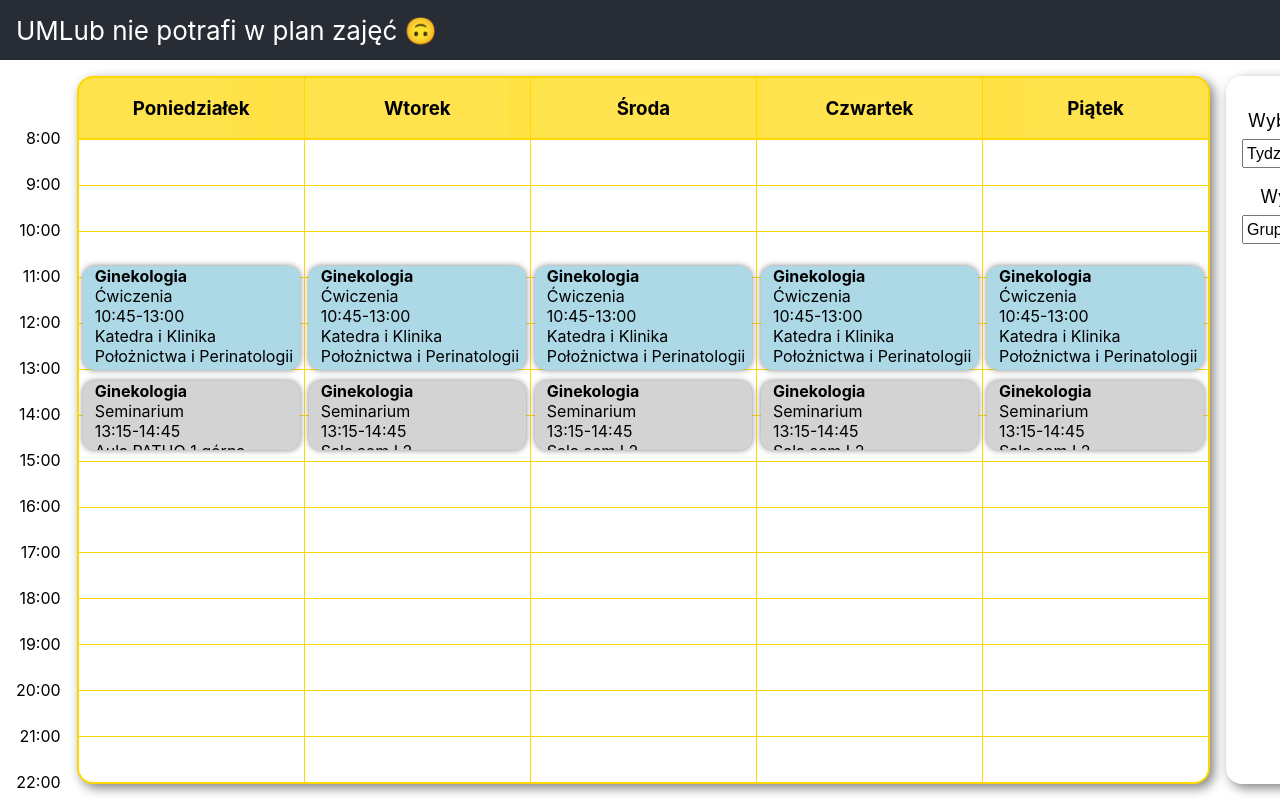
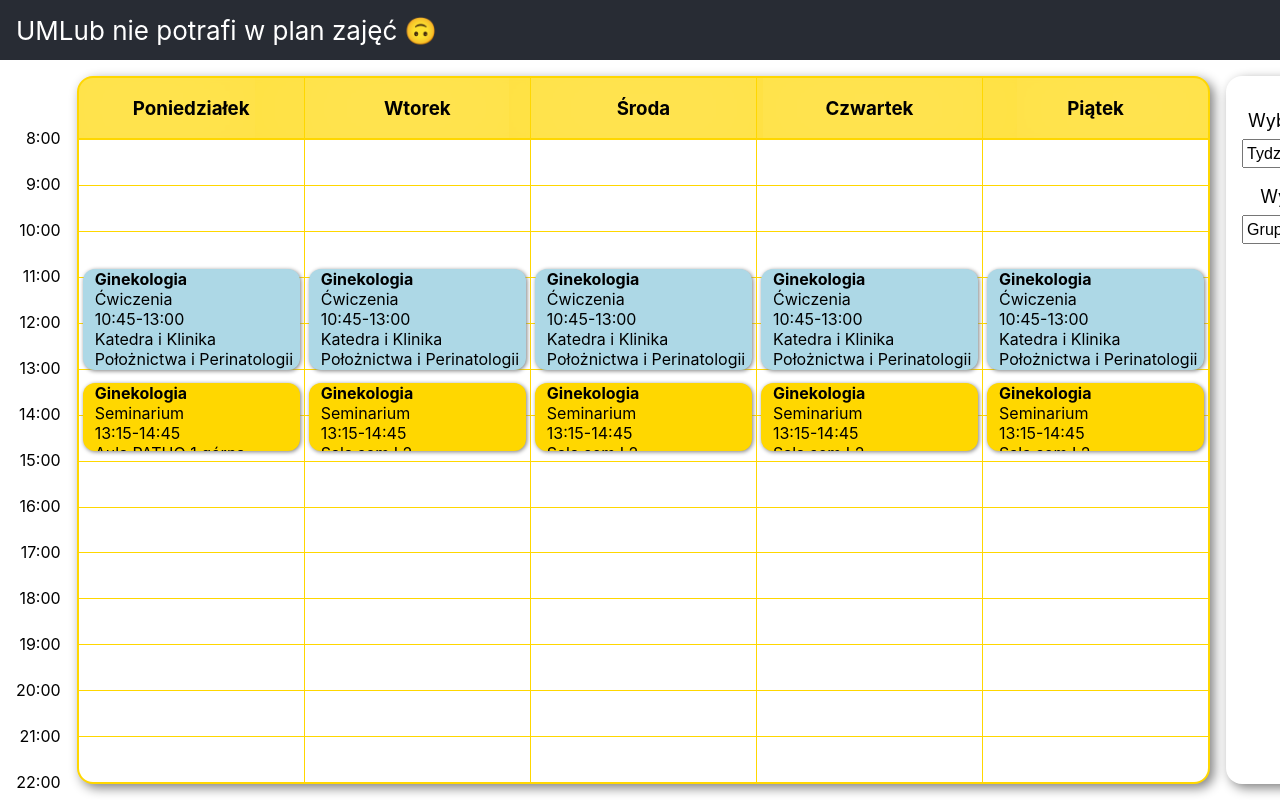
Before and after one commit to Kszesiek/umlub-nie-potrafi-w-plan-zajec, a React (Create React App) app: page / in a window 1280 px wide. Shown: the top 800 px of the page. Built offline with nearby package versions, Linux system fonts and the light colour scheme.

Commit message:
More data to show

```diff
--- a/src/App.tsx
+++ b/src/App.tsx
@@ -2,22 +2,17 @@ import React, {useState} from 'react';
 import './App.css';
 import {ScheduleColumn} from "./components/ScheduleColumn";
 import {hours} from "./constants/hours";
-
-import ginekologia from "./data/ginekologia.json";
-import {dataObjectSchema} from "./schemas/DataObjectSchema";
 import {GroupClasses} from "./schemas/GroupClassesSchema";
 import useWindowDimensions from "./utils/useWindowDimensions";
+import {getData} from "./data";
 
 function App() {
-  const data: GroupClasses[] = []
-
-
-  data.push(...dataObjectSchema.parse(ginekologia).data);
+  const data: GroupClasses[] = getData();
 
   const [chosenWeek, setChosenWeek] = useState<number>(1);
   const [chosenGroup, setChosenGroup] = useState<number>(1);
 
-  const { height, width } = useWindowDimensions();
+  const {height, width} = useWindowDimensions();
 
   return (
     <div className="App">
@@ -42,7 +37,8 @@ function App() {
           </div>
         </div>
         <div className="App-table">
-          <ScheduleColumn columnName="Poniedziałek" groupClasses={data} chosenGroup={chosenGroup} chosenWeek={chosenWeek}/>
+          <ScheduleColumn columnName="Poniedziałek" groupClasses={data} chosenGroup={chosenGroup}
+                          chosenWeek={chosenWeek}/>
           <ScheduleColumn columnName="Wtorek" groupClasses={data} chosenGroup={chosenGroup} chosenWeek={chosenWeek}/>
           <ScheduleColumn columnName="Środa" groupClasses={data} chosenGroup={chosenGroup} chosenWeek={chosenWeek}/>
           <ScheduleColumn columnName="Czwartek" groupClasses={data} chosenGroup={chosenGroup} chosenWeek={chosenWeek}/>
--- a/src/components/ScheduleCard.css
+++ b/src/components/ScheduleCard.css
@@ -3,13 +3,15 @@
     width: 100%; /*TODO: wyświetlanie kilku bloków w tym samym slocie */
 
     .App-table-column-card {
-        height: 100%;
+        position: relative;
+        height: 98%;
+        margin-top: 1%;
+        margin-bottom: 1%;
         background-color: lightgray;
         margin-left: 4px;
         margin-right: 4px;
-        /*background-color: white;*/
         border-radius: 12px;
-        box-shadow: gray 0 0 6px;
+        box-shadow: grey 1px 1px 4px;
         text-align: start;
         padding-left: 12px;
         overflow: hidden;
--- a/src/components/ScheduleCard.tsx
+++ b/src/components/ScheduleCard.tsx
@@ -2,12 +2,12 @@ import React from "react";
 import './ScheduleCard.css';
 import {SingleClass} from "../schemas/SingleClassSchema";
 
-export function ScheduleCard({singleClass, top, bottom}: { singleClass: SingleClass, top: string, bottom: string}) {
+export function ScheduleCard({singleClass, top, bottom}: { singleClass: SingleClass, top: string, bottom: string }) {
   const color: string = (() => {
     switch (singleClass.type) {
       case "Ćwiczenia":
         return 'lightblue';
-      case "Seminaria":
+      case "Seminarium":
         return 'gold';
       default:
         return "lightgray";
--- /dev/null
+++ b/src/data/index.ts
@@ -0,0 +1,26 @@
+import chirurgia from './chirurgia.json';
+import ginekologia from './ginekologia.json';
+import laryngologia from './laryngologia.json';
+import onkologia from './onkologia.json';
+import transplantologia from './transplantologia.json';
+import {GroupClasses} from "../schemas/GroupClassesSchema";
+import {dataObjectSchema} from "../schemas/DataObjectSchema";
+
+export function getData(): GroupClasses[] {
+  const data: GroupClasses[] = []
+
+  const dataSources = [
+    chirurgia,
+    ginekologia,
+    laryngologia,
+    onkologia,
+    transplantologia,
+  ];
+
+  dataSources.forEach((dataSource) => {
+    console.log(dataSource);
+    data.push(...dataObjectSchema.parse(dataSource).data);
+  })
+
+  return data;
+}
```
Also changed, not shown: txt_to_json_converter/schedules/laryngologia.txt (added). Lines whose indentation alone changed are shown as unchanged.
